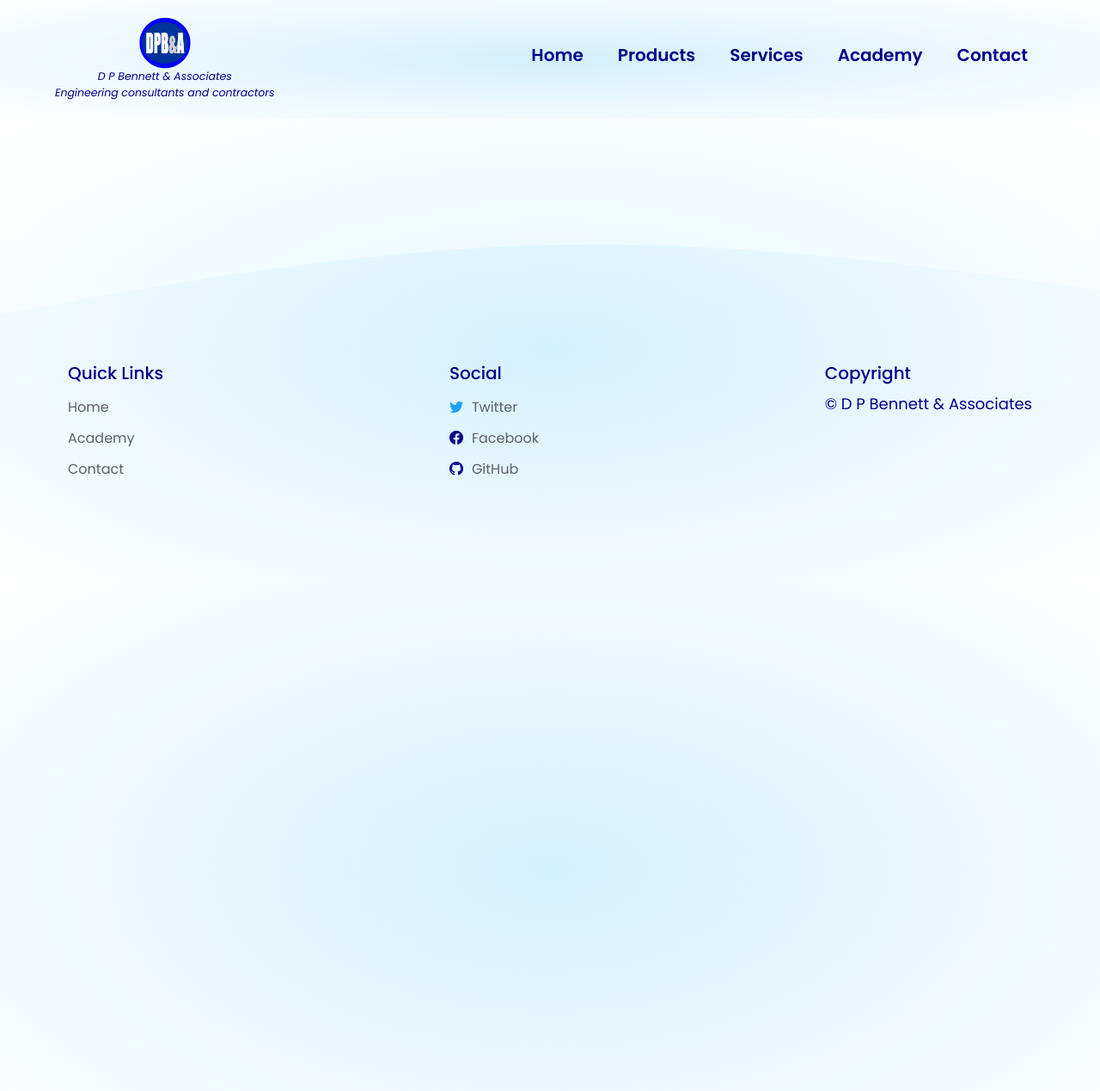
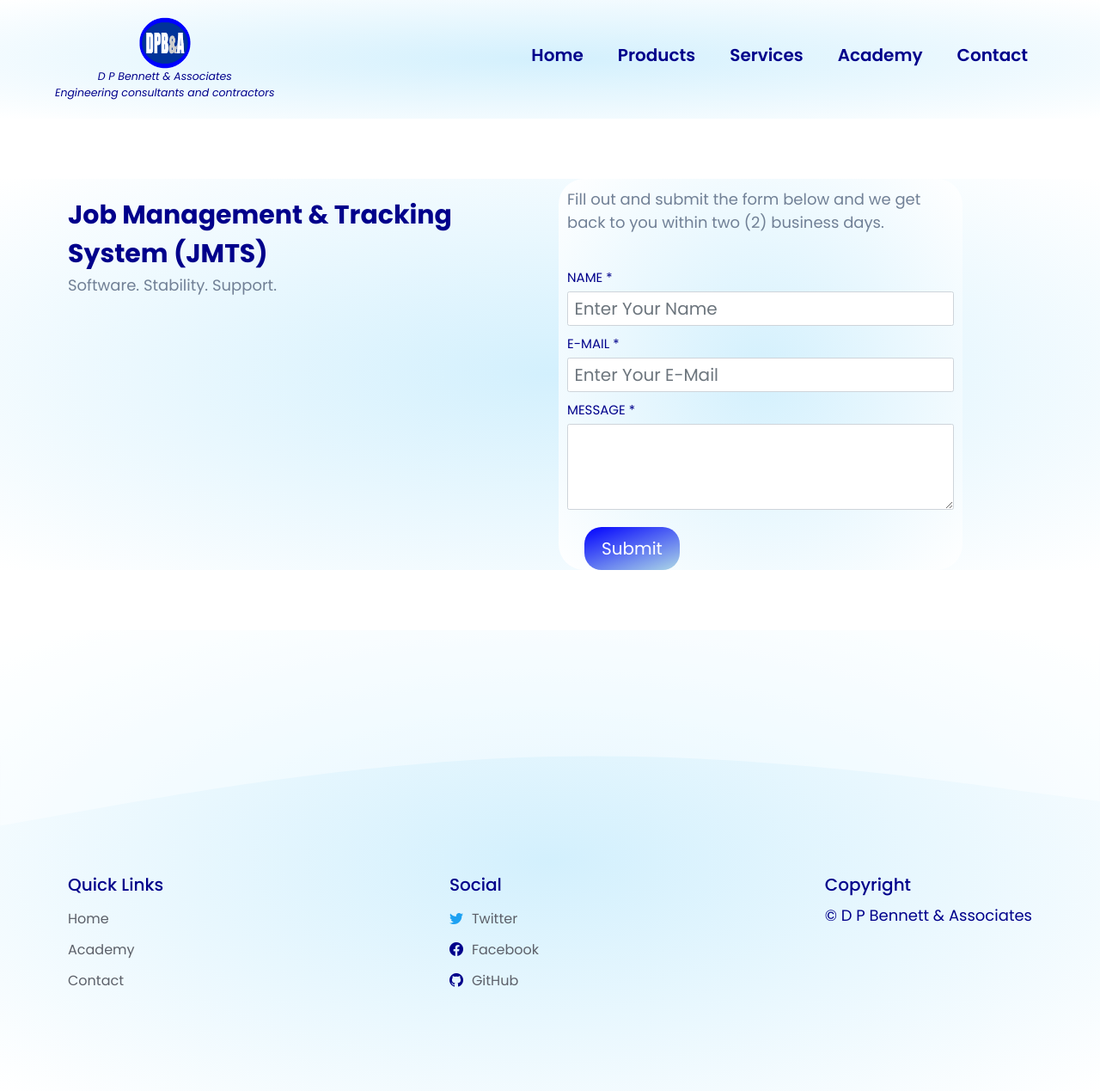
Before and after one commit to DPBandA/dpba, a Jekyll site: the page built from jmts/index.html, in a window 1280 px wide. Shown: the whole page at 86% size. Built offline with Jekyll 4.4.1, drawn with Linux system fonts in a browser that asks for light colours.

Commit message:
General updates.

```diff
--- a/css/style.css
+++ b/css/style.css
@@ -139,6 +139,14 @@ header .logo p {
     position: relative;
 }
 
+.introduction .jmts-main-line {
+    font-weight: 700;
+    color: var(--theme-text);
+    font-size: 3rem;
+    margin-bottom: 0rem;
+    position: relative;
+}
+
 /*
 .highlight::before {
     content: "";
@@ -259,6 +267,75 @@ header .logo p {
 
 .growth .info .description {
     color: var(--theme-text-long);
+}
+
+/* JMTS */
+
+.get-jmts-form {
+    margin: auto 1rem auto 1rem;
+    font-size: 1.5rem;
+    border-radius: 30px;
+    background-image: radial-gradient(#d3f0fd, white);
+}
+
+.get-jmts-form p {
+    width: 450px;
+    margin: 1rem 1rem auto 1rem;
+}
+
+.get-jmts-form fieldset {
+    margin: auto 1rem auto 1rem;
+}
+
+.jmts {
+    display: flex;
+    justify-content: space-evenly;
+    flex-wrap: wrap;
+    margin: 3rem auto 5rem auto;
+}
+
+.jmts div {
+    width: 500px;
+    background-color: #ffffff;
+    margin: 1rem;
+    padding: 2rem 0;
+    border-radius: 30px;
+    box-shadow: 0px 0px 35px rgb(140 152 164 / 13%);
+    display: flex;
+    flex-direction: column;
+}
+
+.jmts p {
+    margin-top: 2rem;
+}
+
+.jmts .icon {
+    background-color: var(--theme-color);
+    width: 70px;
+    height: 70px;
+    font-size: 4rem;
+    border-radius: 50%;
+    display: flex;
+    justify-content: center;
+    align-items: center;
+    align-self: center;
+}
+
+.jmts .icon:hover {
+    transform: scale(1.1);
+    transition: all 0.5s cubic-bezier(0.165, 0.84, 0.44, 1);
+    cursor: pointer;
+}
+
+.jmts .title {
+    font-weight: 500;
+    margin: auto 1rem auto 1rem;
+}
+
+.jmts .description {
+    font-size: 1.6rem;
+    color: var(--theme-text);
+    margin: 1rem 1rem auto 1rem;
 }
 
 /* Products */
--- a/index.html
+++ b/index.html
@@ -12,7 +12,6 @@ layout: default_layout
                 </p>
                 <a href="/contact" class="btn">Contact Us</a>
             </div>
-
         </div>
     </section>
 
@@ -28,7 +27,7 @@ layout: default_layout
                         can be used by organizations to manage day-to-day business
                         activities, such as accounting, procurement, and job management.
                     </p>
-                    <a href="/contact" class="btn">Get JMTS</a>
+                    <a href="/jmts" class="btn">Get JMTS</a>
                 </div>
                 <div>
                     <p class="title">Client Manager (CM)</p>
--- a/jmts/index.html
+++ b/jmts/index.html
@@ -1,3 +1,51 @@
 ---
 layout: default_layout
 ---
+
+<main>
+    <section class="introduction">
+        <div class="intro-section container">
+            <div class="intro-text">
+                <p class="jmts-main-line">
+                    <span class="highlight">Job Management & Tracking System (JMTS)</span>
+                </p>
+                <p class="description">
+                    Software. Stability. Support.
+                </p>
+            </div>
+            <div class="get-jmts-form">
+                <p class="description">
+                    Fill out and submit the form below and we get back to you
+                    within two (2) business days.
+                </p>
+                <form action="https://formspree.io/f/xzbzwqwk"
+                      method="POST" id="contact-form">
+
+                    <fieldset>
+                        <div class="form-group form-group-fullname">
+                            <label class="control-label" for="fullname">NAME *</label>
+                            <input type="text"
+                                   class="form-control"
+                                   required
+                                   name="_name" id="fullname"
+                                   placeholder="Enter Your Name">
+                        </div>
+                        <div class="form-group form-group-email">
+                            <label class="control-label" for="email">E-MAIL *</label>
+                            <input type="email" class="form-control"
+                                   required
+                                   name="_replyto" id="email" placeholder="Enter Your E-Mail">
+                        </div>
+                        <div class="form-group form-group-message">
+                            <label class="control-label" for="message">MESSAGE *</label>
+                            <textarea class="form-control" name="message"
+                                      required
+                                      id="message" rows="3"></textarea>
+                        </div>
+                        <button type="submit" class="btn btn-primary">Submit</button>
+                    </fieldset>
+                </form>
+            </div>
+        </div>
+    </section>
+</main>
```
